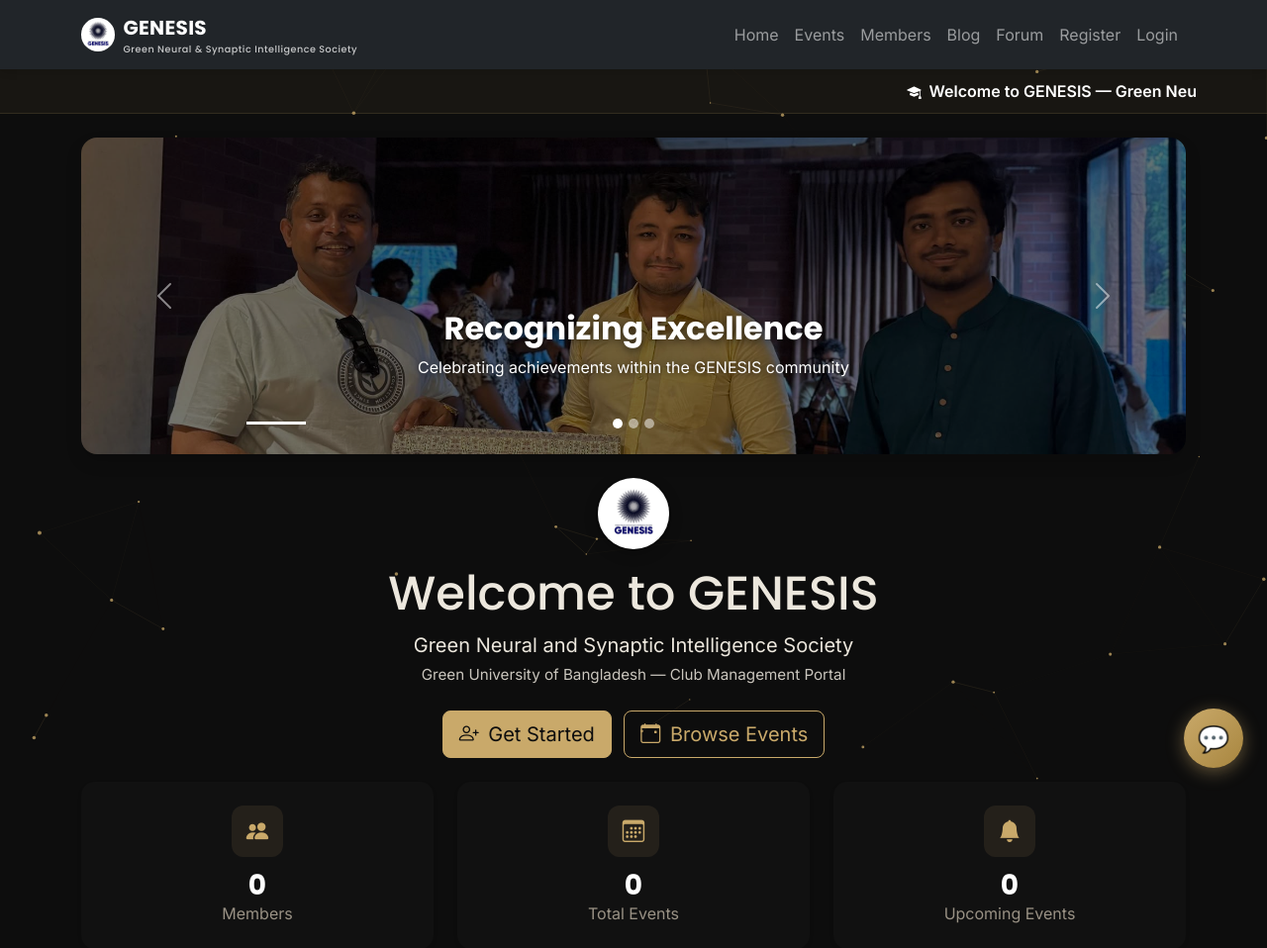
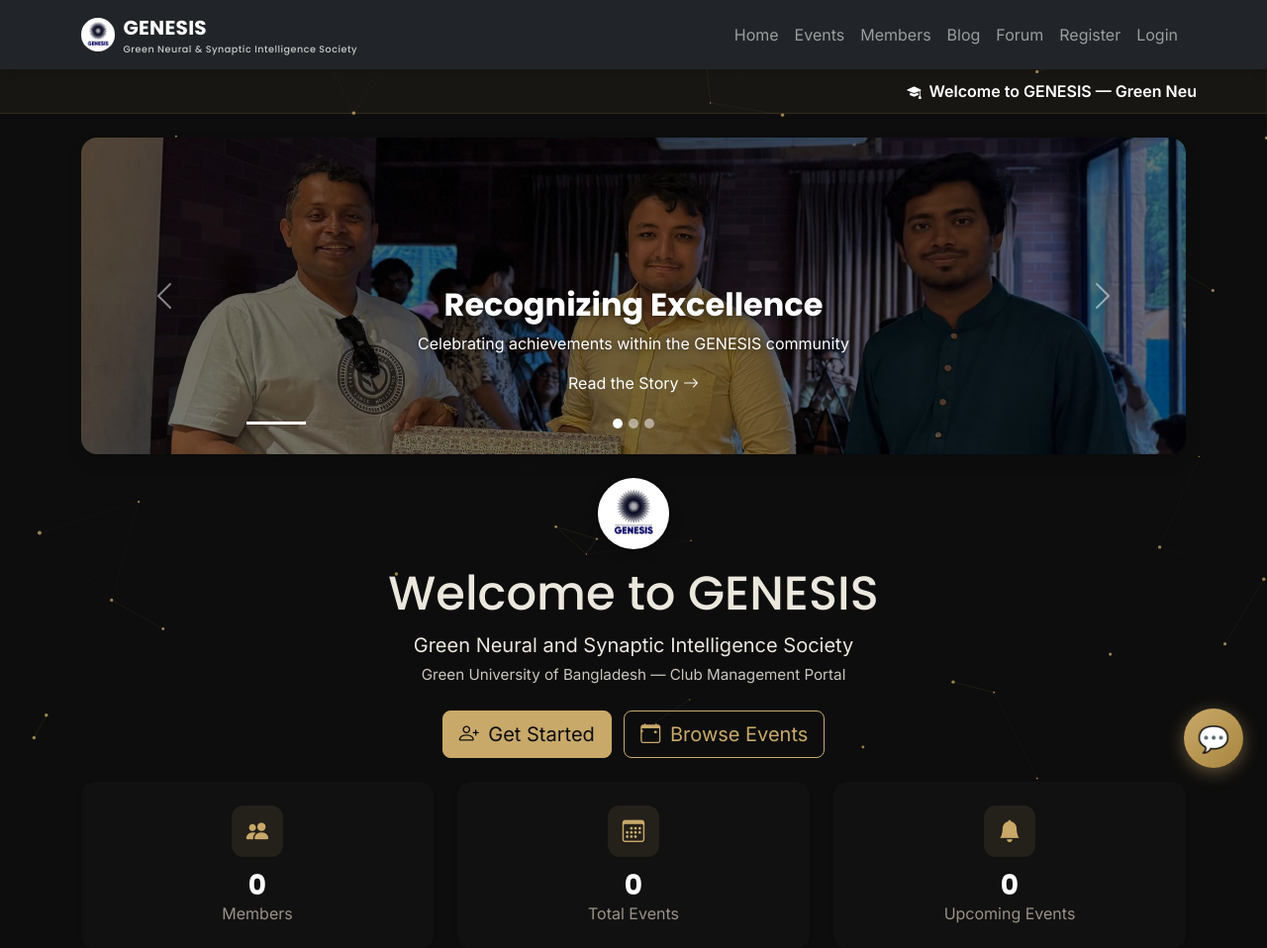
Before and after one commit to Mehedi-Ashik/ai-club-management-system, a Django app: page / in a window 1280 px wide. Shown: the top 958 px of the page at 99% size. Run offline with Django 4.2, Linux system fonts and the light colour scheme; data that the repository does not hold is empty.

Commit message:
Fix: Add clickable hero carousel links

```diff
--- a/frontend/templates/core/index.html
+++ b/frontend/templates/core/index.html
@@ -11,25 +11,34 @@
   </div>
   <div class="carousel-inner rounded-4 shadow">
     <div class="carousel-item active">
+      <a href="{% url 'blog:list' %}" class="hero-slide-link">
         <img src="{% static 'images/hero1.jpg' %}?v=3.0" class="d-block w-100 hero-carousel-img" alt="Award Recognition">
         <div class="carousel-caption d-none d-md-block hero-caption">
           <h2 class="fw-bold">Recognizing Excellence</h2>
           <p>Celebrating achievements within the GENESIS community</p>
+          <span class="hero-cta-btn">Read the Story <i class="bi bi-arrow-right"></i></span>
         </div>
+      </a>
     </div>
     <div class="carousel-item">
+      <a href="{% url 'blog:list' %}" class="hero-slide-link">
         <img src="{% static 'images/hero2.jpg' %}?v=3.0" class="d-block w-100 hero-carousel-img" alt="Departmental Tour 2026">
         <div class="carousel-caption d-none d-md-block hero-caption">
           <h2 class="fw-bold">Departmental Tour 2026</h2>
           <p>AI &amp; Data Science students exploring Fantasy Kingdom together</p>
+          <span class="hero-cta-btn">Read the Story <i class="bi bi-arrow-right"></i></span>
         </div>
+      </a>
     </div>
     <div class="carousel-item">
+      <a href="{% url 'blog:list' %}" class="hero-slide-link">
         <img src="{% static 'images/hero3.jpg' %}?v=3.0" class="d-block w-100 hero-carousel-img" alt="Pohela Boishakh Celebration">
         <div class="carousel-caption d-none d-md-block hero-caption">
           <h2 class="fw-bold">Shuvo Noboborsho 1433</h2>
           <p>Celebrating Bengali New Year, powered by technology</p>
+          <span class="hero-cta-btn">Read the Story <i class="bi bi-arrow-right"></i></span>
         </div>
+      </a>
     </div>
   </div>
   <button class="carousel-control-prev" type="button" data-bs-target="#heroCarousel" data-bs-slide="prev">
```
Lines whose indentation alone changed are shown as unchanged.
